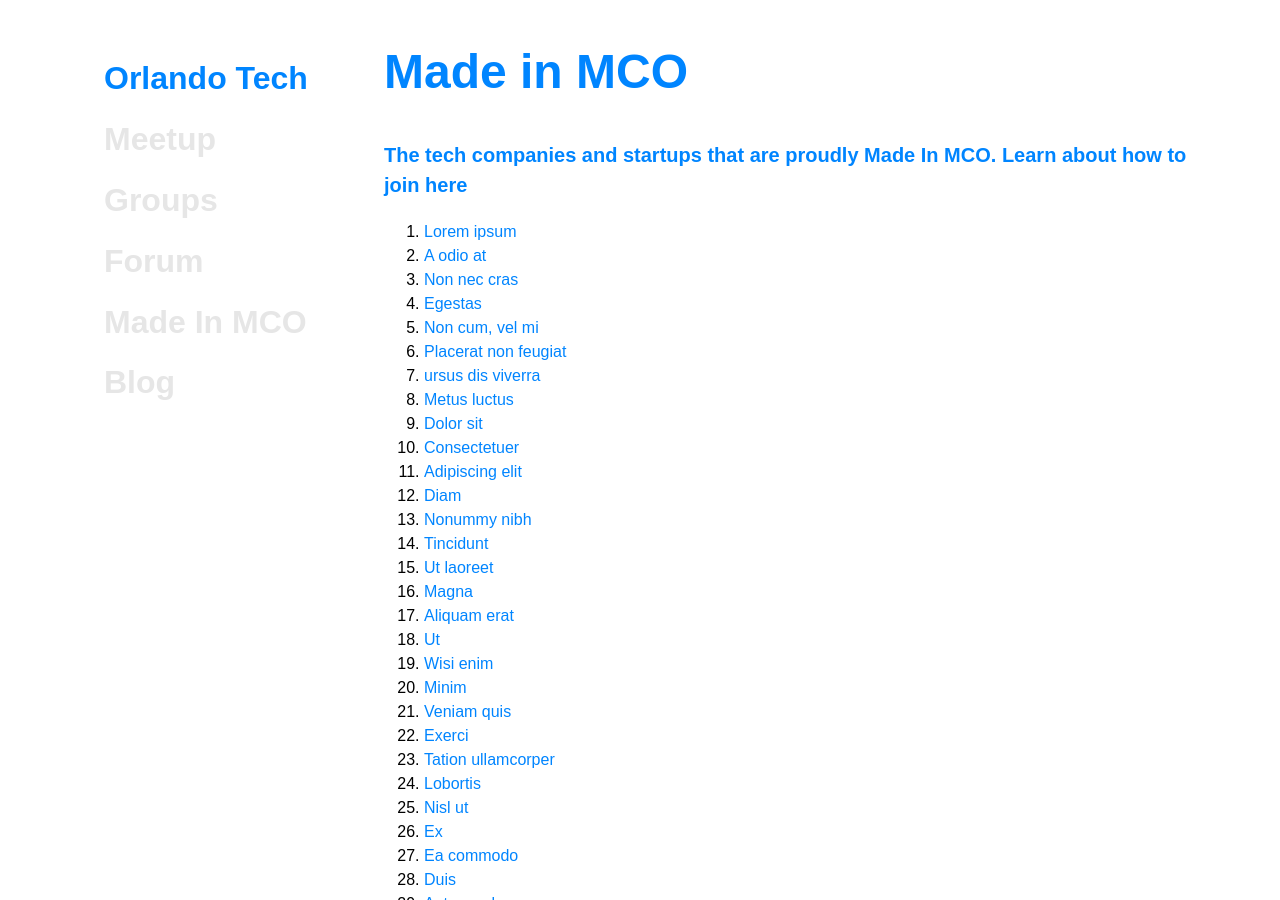
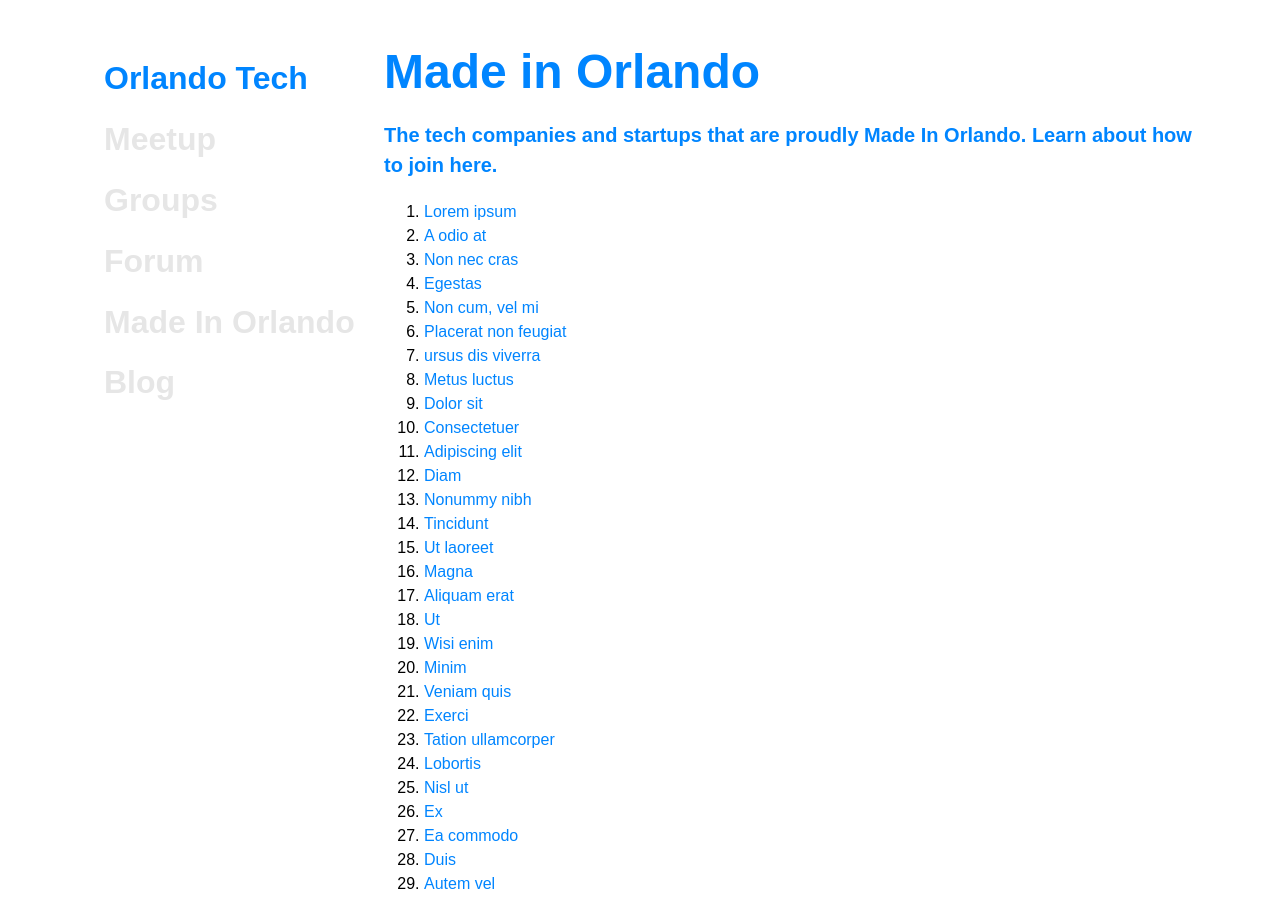
Before and after one commit to orlandotech/orlandotech.github.io, a Jekyll site: the page built from made-in-orlando/index.html, in a window 1280 px wide. Built offline with Jekyll 4.4.1, drawn with Linux system fonts in a browser that asks for light colours; nearby versions of some CDN libraries; library files that are not in the unit come from our copies; Markdown is read by kramdown in place of the engine named in the settings.

Commit message:
times they are a changin'
updated readme & groups & made in

```diff
--- a/_layouts/default.html
+++ b/_layouts/default.html
@@ -23,7 +23,7 @@
 				<li><a href="/meetup">Meetup</a></li>
 				<li><a href="/groups">Groups</a></li>
 				<li><a href="/forum">Forum</a></li>
-                <li><a href="/made-in-mco">Made In MCO</a></li>
+                <li><a href="/made-in-orlando">Made In Orlando</a></li>
                 <li><a href="/blog">Blog</a></li>
             </ul>
 		</nav>
--- a/assets/css/style.css
+++ b/assets/css/style.css
@@ -17,12 +17,16 @@
   line-height: 1;
   color: #0085ff;
   margin-bottom: .5em;
-  float: left;
+  /*float: left;
+   ^^^didn't want to delete this style just in case
+  but it was causing overlapping issues on the Groups & Made In pages */
   width: 100%;
 }
 
 h2 {
-  float: left;
+  /*float: left;
+    ^^^didn't want to delete this style just in case
+  but it was causing overlapping issues on the Groups & Made In pages */
   width: 100%;
   font-size: 1.5em;
   color: #0085ff;
@@ -30,7 +34,9 @@
 }
 
 p {
-  float: left;
+  /*float: left;
+    ^^^didn't want to delete this style just in case
+  but it was causing overlapping issues on the Groups & Made In pages */
   width: 100%;
   margin-bottom: 1em;
   color: #0085ff;
@@ -147,3 +153,12 @@
   #nav { width: 18em }
   .main { width: auto; left: 20em }
 }
+
+/*group page styles*/
+.group {
+  border: 6px solid;
+  border-color: gray;
+  padding-left: 6px;
+  margin: 2px 0px 12px 0px;
+  width: 87%;
+}
--- a/made-in-mco/index.html
+++ b/made-in-orlando/index.html
@@ -1,11 +1,10 @@
 ---
 layout: default
-title: Made In MCO
+title: Made In Orlando
 ---
 
-<h1>Made in MCO</h1>
-<p class="intro">The tech companies and startups that are proudly Made In MCO. Learn about how to<a href="http://github.com/orlandotech/orladnotech.github.io"> join here</a></p>
-
+<h1>Made in Orlando</h1>
+<p class="intro">The tech companies and startups that are proudly Made In Orlando. Learn about how to<a href="http://github.com/orlandotech/orladnotech.github.io"> join here</a>.</p>
 
 <ol>
 <li><a href="" class="">Lorem ipsum</a></li>
```
Also changed, not shown: groups/index.html (+32 -8 lines), README.md.
